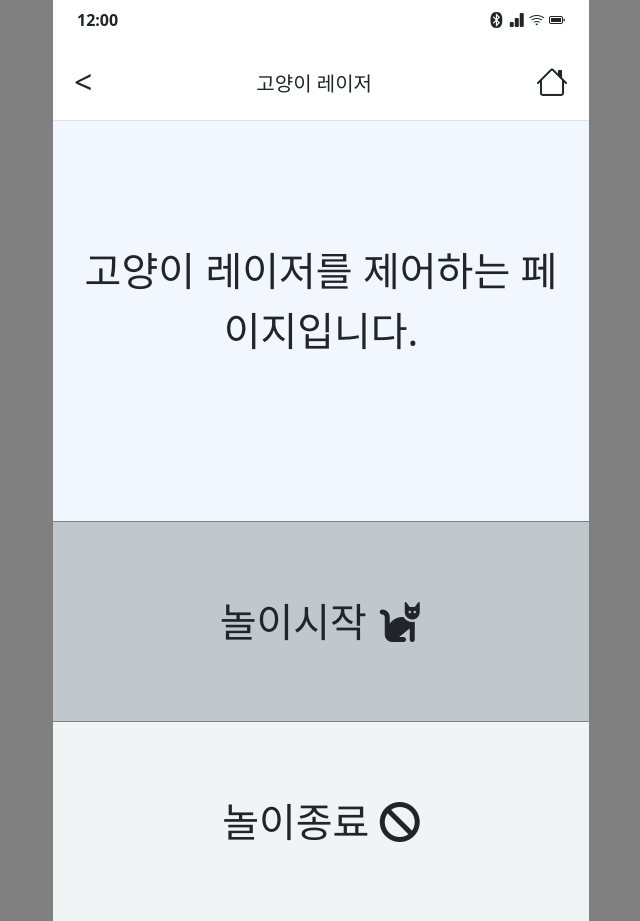
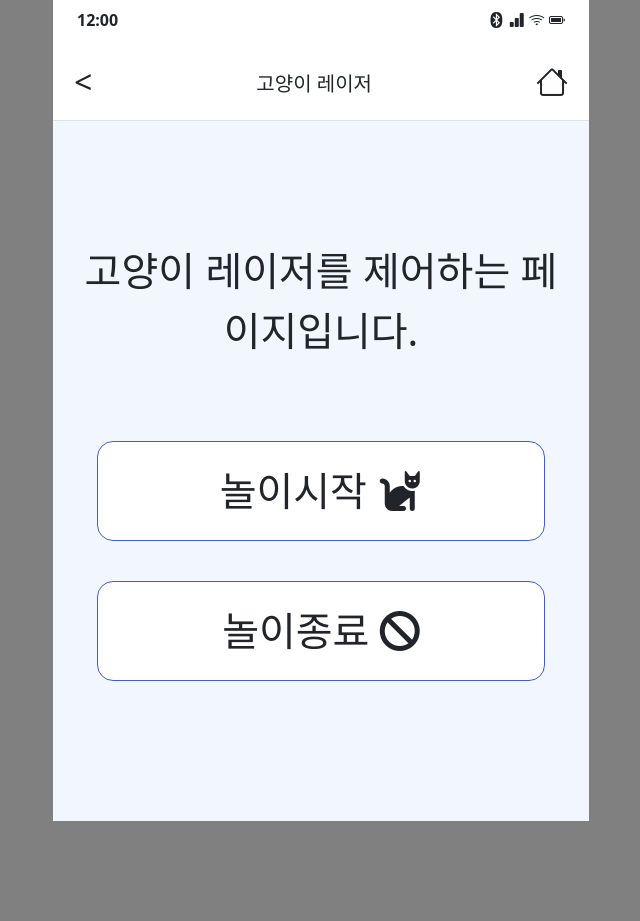
Before and after one commit to gabrielyoon7/pet-care-demo, a website: page src/page/pet-toy/laser.html in a window 1280 px wide. Shown: the whole page, without its empty margins (319-959 px from the left). After the commit the page ends 821 px from the top, so only its background shows below. Drawn offline with nearby package versions, Linux system fonts and the light colour scheme.

Commit message:
pet-toy 수정

```diff
--- a/src/page/pet-toy/laser.html
+++ b/src/page/pet-toy/laser.html
@@ -56,7 +56,7 @@
                         </div>
                         <!-- 상단바 끝 -->
                     </div>
-                    <div id="main-content" class="px-4 pb-5" style=" height:400px; font:bold; font-size:30pt;  ">
+                    <div id="main-content" class="px-4 pb-5" style=" height:700px; font:bold; font-size:30pt;  ">
                         <div id="home-center">
                             <!-- 메인 컨텐츠 시작 -->
                             </br></br>
@@ -64,24 +64,24 @@
 
                             <!-- 메인 컨텐츠 끝 -->
                         </div>
-                    </div>
                         <!-- Button trigger modal -->
                         <a type="button" class="text-decoration-none text-dark w-100" data-bs-toggle="modal" data-bs-target="#exampleModal">
                             <div id="btnOn"
-                             class="d-flex align-items-center justify-content-center"
+                                class="laser-btn d-flex align-items-center justify-content-center"
                                 onclick="btnOn_click();"
-                             style=" height:200px;  border-top:1px solid grey; font-size:40px; background: #c1c8cb;">
+                                >
                                 <div>놀이시작   <i class="fa-solid fa-cat"></i></div>
                             </div>
                         </a>
                         <a type="button" class="text-decoration-none text-dark w-100" data-bs-toggle="modal" data-bs-target="#exampleModal">
                             <div id="btnOn"
-                             class="d-flex align-items-center justify-content-center"
+                                class="laser-btn d-flex align-items-center justify-content-center"
                                 onclick="btnOff_click();"
-                             style=" height:200px;  border-top:1px solid grey; font-size:40px; background: #f0f4f5;">
+                                >
                                 <div>놀이종료   <i class="fa-solid fa-ban"></i></div>
                             </div>
                         </a>
+                    </div>
                 </div>
             </div>
 
@@ -111,7 +111,7 @@
     const modalElement = document.getElementById("modal-body");
     const startMsg = "고양이 레이저를 시작합니다...<br>"
     let isWorking = false;
-    let raiser;
+    let distance;
     let num;
     function btnOn_click() {
         isWorking ? playRaiserGameErr() : playRaiserGame()
@@ -126,7 +126,8 @@
         clearInterval(distance);
         distance = setInterval(function () {
             num++;
-            msgElement.innerHTML = startMsg + " " + num * 24 * (1 / 3600) + "(km)";
+            msgElement.innerHTML = startMsg + " " + (num * 0.1).toFixed(1) + "(m)";
+            console.log((num * 0.1).toFixed(1) + "(m)");
         }, 1000)
     }
     function btnOff_click() {
@@ -137,7 +138,7 @@
     }
     const stopRaiserGame = () => {
         isWorking = false;
-        msgElement.innerText = "운동거리: " + num * 24 * (1 / 3600) + "(km)";
+        msgElement.innerText = "운동거리: " + (num * 0.1).toFixed(1) + "(m)";
         modalElement.innerHTML = "기계를 종료하세요."
         clearInterval(distance);
     }
@@ -150,6 +151,17 @@
             overflow: hidden;
         }
     }
+    #home-center{
+        height: 300px;
+    }
+    .laser-btn{
+        background-color: white;
+        border:1px solid #435ebe !important;
+        font-size:40px;
+        height: 100px;
+        margin: 20px;
+        border-radius: 1rem;
+    }
 </style>
 
 </html>
```
Also changed, not shown: src/page/pet-toy/ball.html (+20 -8 lines), src/page/pet-toy/joke-bear.gif (added). Lines whose indentation alone changed are shown as unchanged.
